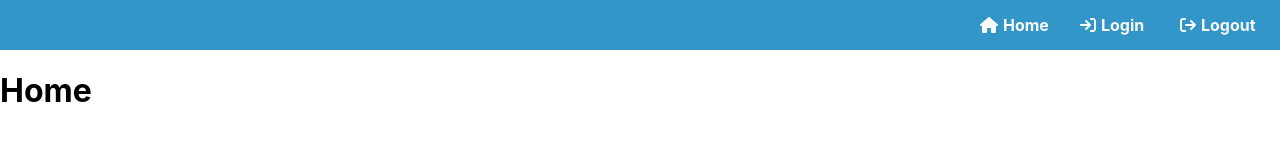
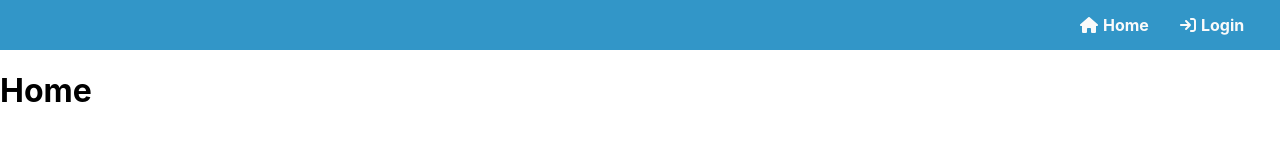
Before and after one commit to aogumobc/firebase-auth-template-gnav-for-react-spa, a React (Create React App) app: page / in a window 1280 px wide. Shown: the top 160 px of the page. Built offline with nearby package versions, Linux system fonts and the light colour scheme.

Commit message:
update: GlobalNav toggles login/ logout

```diff
--- a/src/App.tsx
+++ b/src/App.tsx
@@ -11,7 +11,7 @@ function App() {
 
     return (
         <Router>
-            <GlobalNav />
+            <GlobalNav isSignedIn={isSignedIn} />
             <Routes>
                 <Route path="/" element={<Home />} />
                 <Route path="/login" element={<Login setIsSignedIn={setIsSignedIn} />} />
--- a/src/components/Navigations/GlobalNav/container.tsx
+++ b/src/components/Navigations/GlobalNav/container.tsx
@@ -1,8 +1,14 @@
 import "../../../style/GlobalNav.css";
 import { GlobalNavPresenter } from "./presenter";
 
-export const GlobalNav: React.FC = () => {
+type Props = {
+    isSignedIn: boolean;
+}
+
+export const GlobalNav: React.FC<Props> = (props: Props) => {
+    const { isSignedIn } = props;
+
     return (
-        <GlobalNavPresenter/>
+        <GlobalNavPresenter isSignedIn={isSignedIn}/>
     );
 };
--- a/src/components/Navigations/GlobalNav/presenter.tsx
+++ b/src/components/Navigations/GlobalNav/presenter.tsx
@@ -6,7 +6,12 @@ import {
     faArrowRightFromBracket,
 } from '@fortawesome/free-solid-svg-icons'
 
-export const GlobalNavPresenter: React.FC = () => {
+type Props = {
+    isSignedIn: boolean;
+}
+
+export const GlobalNavPresenter: React.FC<Props> = (props: Props) => {
+    const { isSignedIn } = props;
 
     return (
         <nav className="global-nav">
@@ -16,16 +21,22 @@ export const GlobalNavPresenter: React.FC = () => {
                 Home
             </Link>
 
+            {!isSignedIn ? (
+
                 <Link to={"/login"}>
                     <FontAwesomeIcon icon={ faArrowRightToBracket } />
                     Login
                 </Link>
+
+            ) : (
 
                 <Link to={"/logout"}>
                     <FontAwesomeIcon icon={ faArrowRightFromBracket } />
                     Logout
                 </Link>
 
+            )}
+
         </nav>
     );
 };
```
Lines whose indentation alone changed are shown as unchanged.
